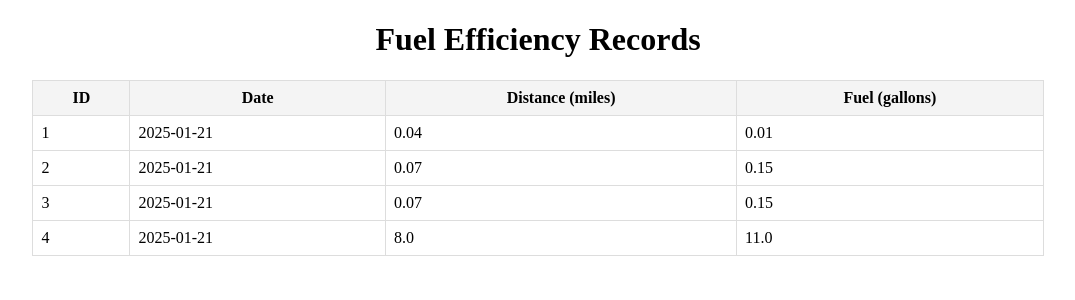
After one commit to AlexOSullivan/FuelEfficiencyApplication, a Flask app: page /records in a window 1280 px wide. The commit adds this page. Shown: the top 300 px of the page, without its empty margins (102-1177 px from the left). Run offline with Flask 3, Linux system fonts and the light colour scheme.

Commit message:
Added /records and able to view current data via button on main page

```diff
--- a/app.py
+++ b/app.py
@@ -47,6 +47,12 @@ def track():
 
     return render_template('track.html', efficiency=None)
 
+@app.route('/records')
+def records():
+    # Fetch all records from the database
+    all_records = FuelEfficiency.query.all()
+    return render_template('records.html', records=all_records)
+
 if __name__ == '__main__':
     with app.app_context():  # Use Flask app context
         db.create_all()  # Create database tables
--- /dev/null
+++ b/templates/records.html
@@ -0,0 +1,47 @@
+<!DOCTYPE html>
+<html lang="en">
+<head>
+    <meta charset="UTF-8">
+    <meta name="viewport" content="width=device-width, initial-scale=1.0">
+    <title>Fuel Efficiency Records</title>
+    <style>
+        table {
+            width: 80%;
+            margin: auto;
+            border-collapse: collapse;
+        }
+
+        th, td {
+            border: 1px solid #ddd;
+            padding: 8px;
+        }
+
+        th {
+            background-color: #f4f4f4;
+        }
+    </style>
+</head>
+<body>
+    <h1 style="text-align: center;">Fuel Efficiency Records</h1>
+    <table>
+        <thead>
+            <tr>
+                <th>ID</th>
+                <th>Date</th>
+                <th>Distance (miles)</th>
+                <th>Fuel (gallons)</th>
+            </tr>
+        </thead>
+        <tbody>
+            {% for record in records %}
+            <tr>
+                <td>{{ record.id }}</td>
+                <td>{{ record.date }}</td>
+                <td>{{ record.distance_miles }}</td>
+                <td>{{ record.fuel_gallons }}</td>
+            </tr>
+            {% endfor %}
+        </tbody>
+    </table>
+</body>
+</html>
--- a/templates/track.html
+++ b/templates/track.html
@@ -46,6 +46,7 @@
         <input type="number" name="fuel" placeholder="Fuel Used (gallons)" step="0.01" required>
         <button type="submit">Calculate Efficiency</button>
     </form>
+    <a href="/records" style="display: inline-block; margin-top: 20px; padding: 10px 20px; background-color: #007bff; color: white; text-decoration: none; border-radius: 5px;">View Records</a>
     {% if efficiency is not none %}
     <div class="result">
         <strong>Fuel Efficiency:</strong> {{ efficiency }} miles per gallon
```
Also changed, not shown: 2 other files.
